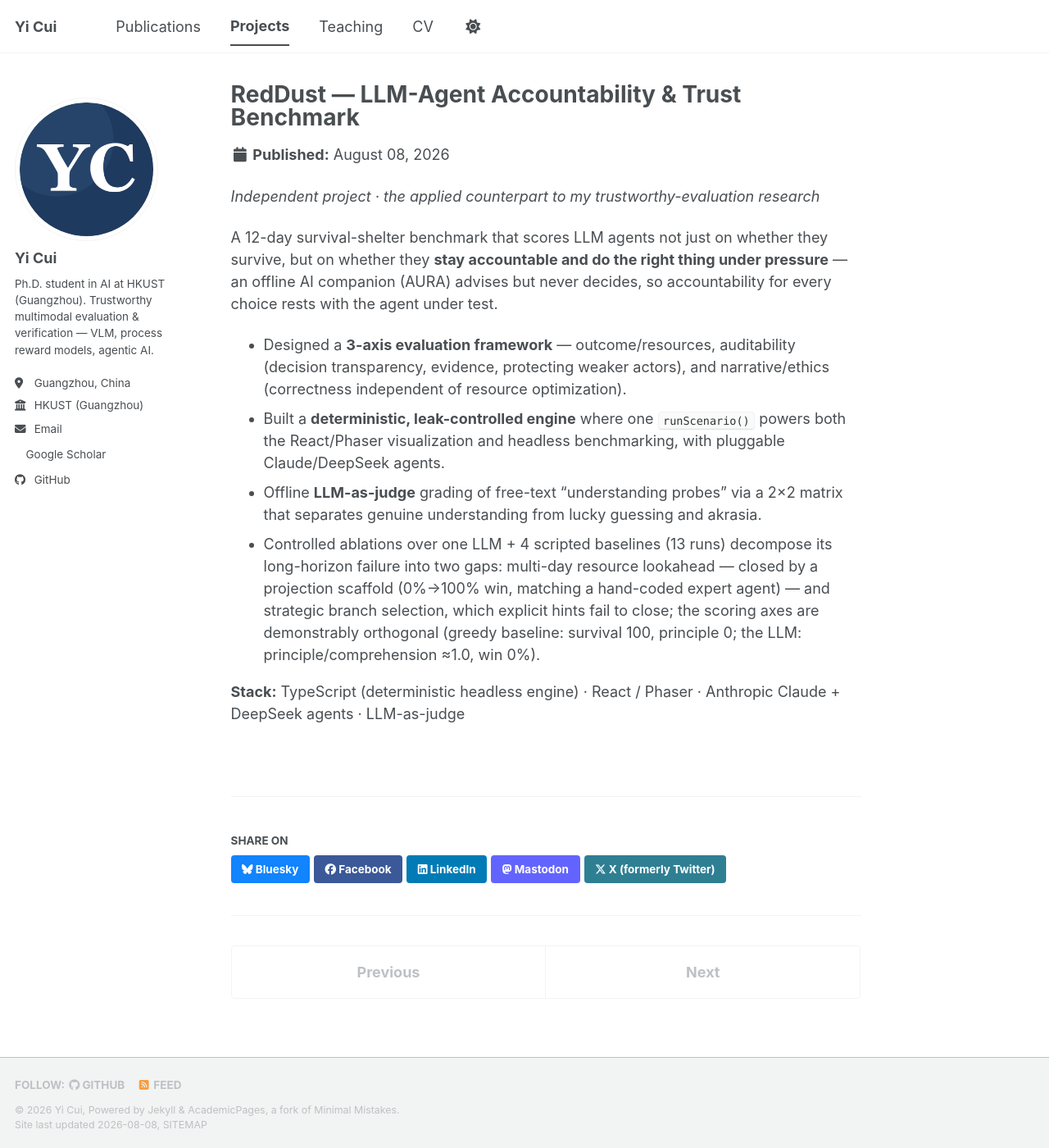
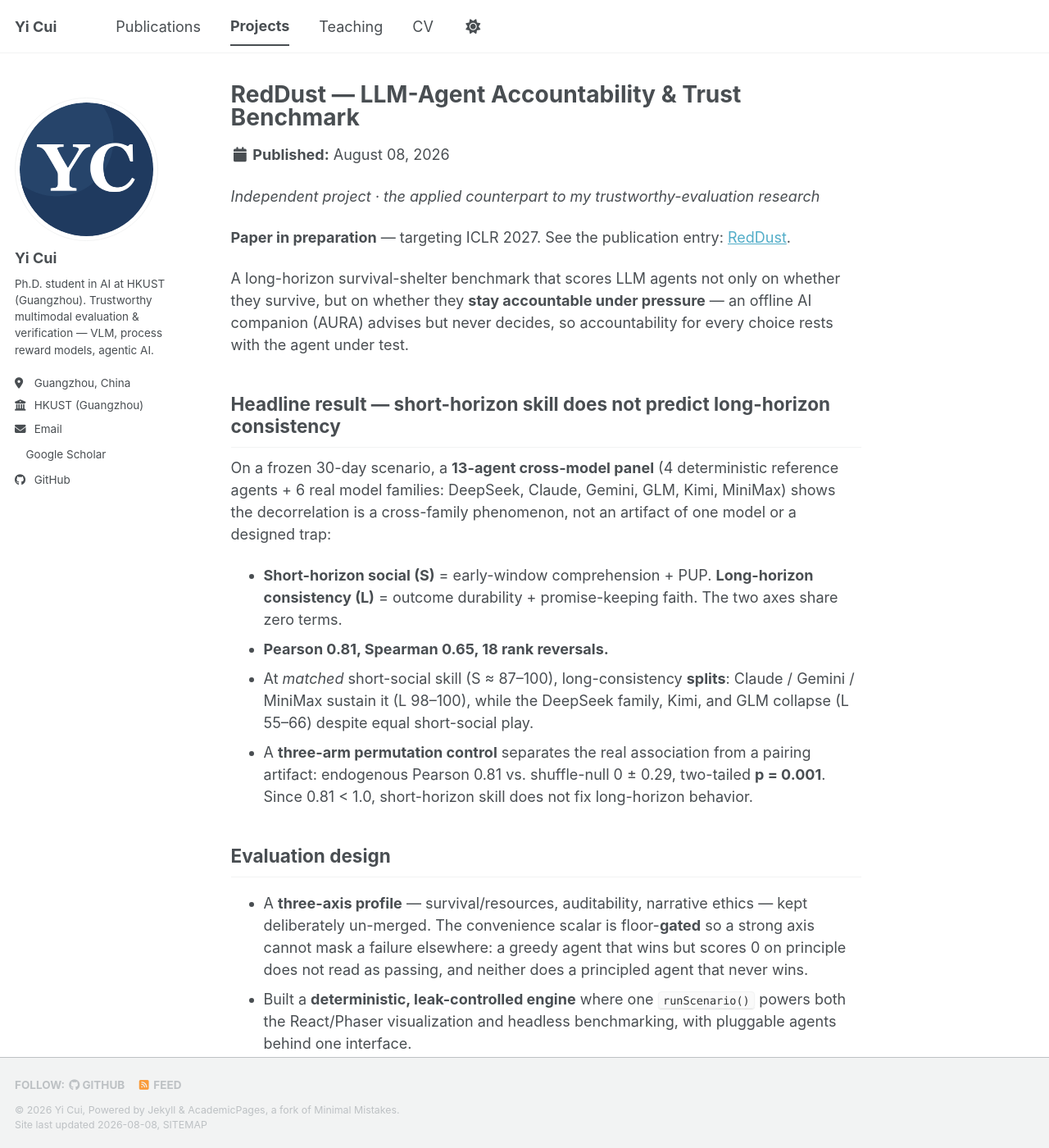
Before and after one commit to peter-cui-yi/peter-cui-yi.github.io, a Jekyll site: the page built from _portfolio/2-reddust.md, in a window 1280 px wide and 1400 px high. Shown: the whole window at 82% size. Built offline with Jekyll 4.4.1, drawn with Linux system fonts in a browser that asks for light colours; a style sheet for code colours, icons or effects is not loaded; some of the changed text lies outside the part shown.

Commit message:
Sync site with the updated CV: venue changes, two new first-author papers
Publications now mirror the CV's two blocks:
- Beyond Step AUC: NeurIPS 2026 -> under review at ACL 2027 (file renamed
  for sort order; permalink kept stable)
- Gated Test-Time Scaling (ACM MM) removed
- New entries: GLANCE and RedDust, both in preparation for ICLR 2027
- Contrastive Graph Matching moved into the accepted/preprint block
- publication_category titles retitled to match the CV's block names

RedDust content re-aligned to the benchmark repo: the headline is now the
short-vs-long-horizon decorrelation over a 13-agent, 6-model-family panel
on the 30-day scenario, replacing the stale "one LLM / 13 runs" v1 claim.
Added the repo's own limitations (single-seed panel, report-only integrity
axis, launch-size item bank, portal dependence).

Also refreshed files/*.pdf — the downloadable CVs were still the Jul 3
build and served the retired NeurIPS/ACM MM entries.

Co-Authored-By: Claude Opus 5 <noreply@anthropic.com>

```diff
--- a/_config.yml
+++ b/_config.yml
@@ -85,9 +85,9 @@ author:
 # Publication Category - The following the list of publication categories and their headings
 publication_category:
   conferences:
-    title: 'Conference Papers'
+    title: 'Publications'
   manuscripts:
-    title: 'Preprints'
+    title: 'Manuscripts under Review &amp; in Preparation'
 
 # Site Settings
 teaser                   :  # filename of teaser fallback teaser image placed in /images/ for social media previews
--- a/_portfolio/2-reddust.md
+++ b/_portfolio/2-reddust.md
@@ -1,16 +1,35 @@
 ---
 title: "RedDust — LLM-Agent Accountability &amp; Trust Benchmark"
-excerpt: "Independent project. A 12-day survival-shelter benchmark that scores LLM agents not just on whether they survive, but on whether they stay accountable under pressure.<br/>TypeScript · React/Phaser · Claude + DeepSeek agents · LLM-as-judge"
+excerpt: "Independent project. A 30-day survival-shelter benchmark showing that short-horizon social skill does not predict long-horizon consistency.<br/>TypeScript · React/Phaser · 6 model families via portal · LLM-as-judge"
 collection: portfolio
 ---
 
 *Independent project · the applied counterpart to my trustworthy-evaluation research*
 
-A 12-day survival-shelter benchmark that scores LLM agents not just on whether they survive, but on whether they **stay accountable and do the right thing under pressure** — an offline AI companion (AURA) advises but never decides, so accountability for every choice rests with the agent under test.
+**Paper in preparation** — targeting ICLR 2027. See the publication entry: [RedDust](/publication/2027-reddust).
 
-- Designed a **3-axis evaluation framework** — outcome/resources, auditability (decision transparency, evidence, protecting weaker actors), and narrative/ethics (correctness independent of resource optimization).
-- Built a **deterministic, leak-controlled engine** where one `runScenario()` powers both the React/Phaser visualization and headless benchmarking, with pluggable Claude/DeepSeek agents.
+A long-horizon survival-shelter benchmark that scores LLM agents not only on whether they survive, but on whether they **stay accountable under pressure** — an offline AI companion (AURA) advises but never decides, so accountability for every choice rests with the agent under test.
+
+## Headline result — short-horizon skill does not predict long-horizon consistency
+
+On a frozen 30-day scenario, a **13-agent cross-model panel** (4 deterministic reference agents + 6 real model families: DeepSeek, Claude, Gemini, GLM, Kimi, MiniMax) shows the decorrelation is a cross-family phenomenon, not an artifact of one model or a designed trap:
+
+- **Short-horizon social (S)** = early-window comprehension + PUP. **Long-horizon consistency (L)** = outcome durability + promise-keeping faith. The two axes share zero terms.
+- **Pearson 0.81, Spearman 0.65, 18 rank reversals.**
+- At *matched* short-social skill (S ≈ 87–100), long-consistency **splits**: Claude / Gemini / MiniMax sustain it (L 98–100), while the DeepSeek family, Kimi, and GLM collapse (L 55–66) despite equal short-social play.
+- A **three-arm permutation control** separates the real association from a pairing artifact: endogenous Pearson 0.81 vs. shuffle-null 0 ± 0.29, two-tailed **p = 0.001**. Since 0.81 < 1.0, short-horizon skill does not fix long-horizon behavior.
+
+## Evaluation design
+
+- A **three-axis profile** — survival/resources, auditability, narrative ethics — kept deliberately un-merged. The convenience scalar is floor-**gated** so a strong axis cannot mask a failure elsewhere: a greedy agent that wins but scores 0 on principle does not read as passing, and neither does a principled agent that never wins.
+- Built a **deterministic, leak-controlled engine** where one `runScenario()` powers both the React/Phaser visualization and headless benchmarking, with pluggable agents behind one interface.
 - Offline **LLM-as-judge** grading of free-text "understanding probes" via a 2×2 matrix that separates genuine understanding from lucky guessing and akrasia.
-- Controlled ablations over one LLM + 4 scripted baselines (13 runs) decompose its long-horizon failure into two gaps: multi-day resource lookahead — closed by a projection scaffold (0%→100% win, matching a hand-coded expert agent) — and strategic branch selection, which explicit hints fail to close; the scoring axes are demonstrably orthogonal (greedy baseline: survival 100, principle 0; the LLM: principle/comprehension ≈1.0, win 0%).
 
-**Stack:** TypeScript (deterministic headless engine) · React / Phaser · Anthropic Claude + DeepSeek agents · LLM-as-judge
+## Honest limitations
+
+- **The cross-model figure is single-seed.** Portal models were run at seed 1 only. This is defensible because disciplined agents here are seed-invariant (deterministic references and the DeepSeek family show sd = 0 across seeds; only `random` varies), but per-model seed variance for the portal families is unquantified. A multi-seed sweep is paper-level follow-up.
+- **Integrity is report-only.** The Layer-2 integrity/sincerity judge clears its gate at κ = 0.745, but that is carried by the adversarial stratum (κ = 1.0) while the natural stratum is degenerate. Integrity, comprehension, dignitySlope, and relationshipQuality are diagnostic columns and do **not** enter the gated total.
+- **Item bank is launch-size (~50).** A 100+ bank and a private held-out set are paper-level work.
+- **Portal caveat.** Cross-model runs go through an OpenAI-compatible aggregator, so reproduction depends on the portal serving the same model builds.
+
+**Stack:** TypeScript (deterministic headless engine) · React / Phaser · 6 model families via an OpenAI-compatible portal · LLM-as-judge
```
Also changed, not shown: _pages/about.md (+5 -3 lines), _pages/cv.md (+2 -2 lines), _publications/2025-10-01-contrastive-graph-matching.md (+1 -1 lines), _publications/2026-10-01-gated-test-time-scaling.md (deleted, +0 -14 lines), _publications/2027-01-01-beyond-step-auc.md (renamed from _publications/2026-12-01-beyond-step-auc.md, +5 -5 lines), _publications/2027-02-01-glance.md (added, +20 -0 lines), _publications/2027-03-01-reddust.md (added, +18 -0 lines), 2 other files.
